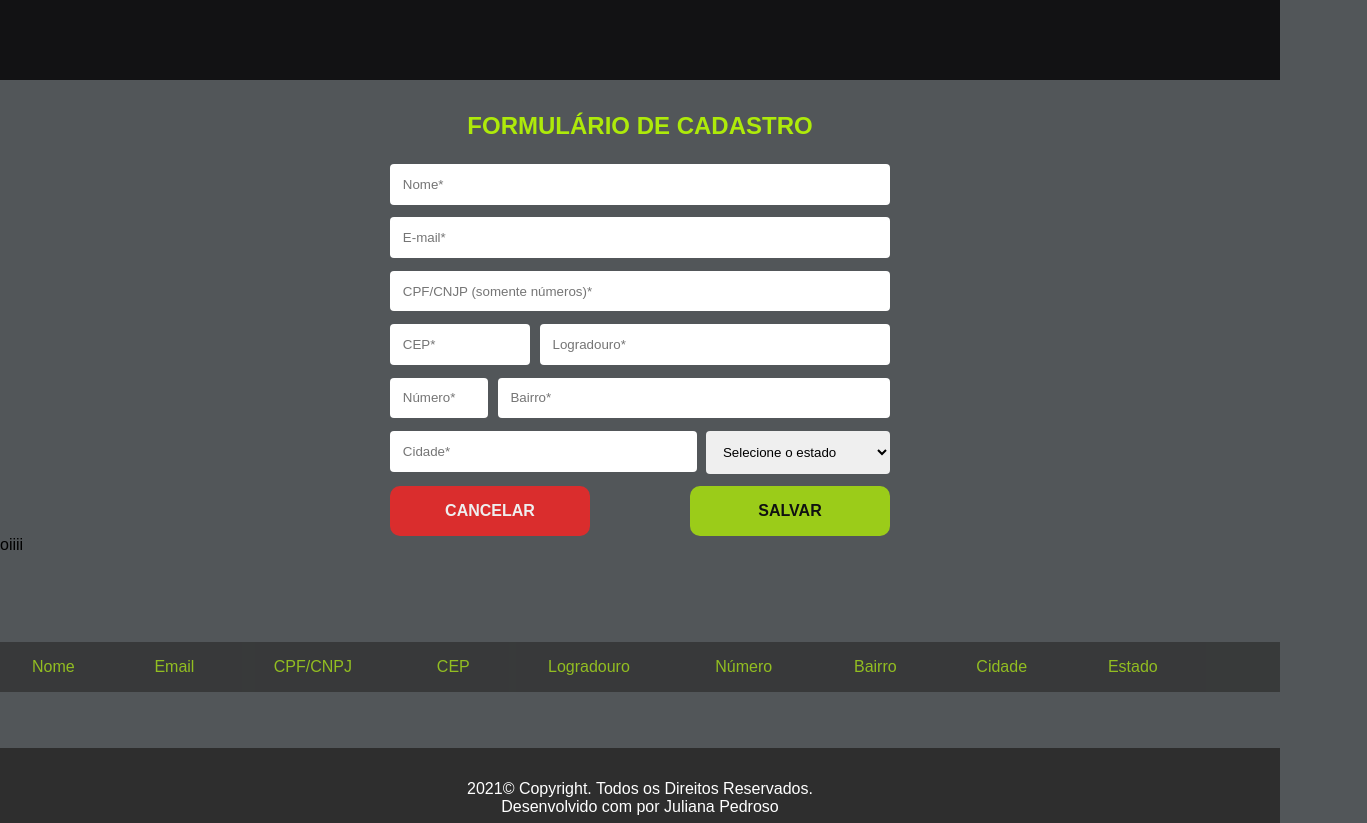
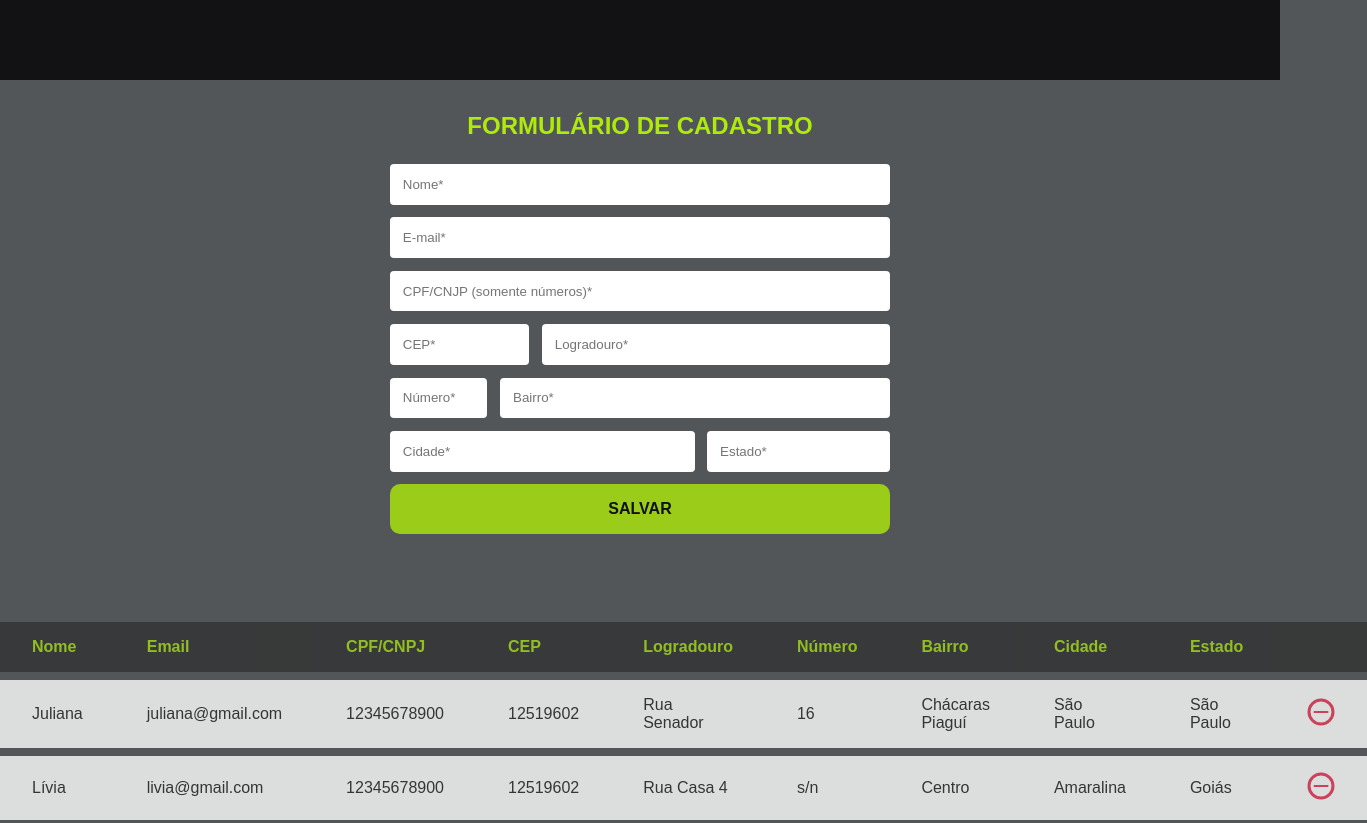
Before and after one commit to julianapedroso/teste-pratico-helpper, a plain HTML site: page index.html in a window 1280 px wide. Shown: the top 823 px of the page, 1367 px wide, since content can reach past the window. Drawn offline with Linux system fonts and the light colour scheme.

Commit message:
lógica de capturar registro e incluir na tabela funcinando, implementada a função de remover registro por onclick

```diff
--- a/index.html
+++ b/index.html
@@ -65,7 +65,7 @@
           </div>
 
           <div class="input-data">
-            <label class="sr-only" for="Logradouro">Logradouro</label>
+            <label class="sr-only" for="logradouro">Logradouro</label>
             <input
               type="text"
               id="logradouro"
@@ -78,7 +78,7 @@
 
         <div class="display-grid-endereco">
           <div class="input-data">
-            <label class="sr-only" for="number">Número</label>
+            <label class="sr-only" for="numero">Número</label>
             <input
               type="number"
               id="numero"
@@ -102,7 +102,7 @@
 
         <div class="display-grid-local">
           <div class="input-data">
-            <label class="sr-only" for="number">Cidade</label>
+            <label class="sr-only" for="cidade">Cidade</label>
             <input
               type="text"
               id="cidade"
@@ -112,7 +112,18 @@
             />
           </div>
 
-          <div class="input-data">
+            <div class="input-data">
+              <label class="sr-only" for="estado">Estado</label>
+              <input
+                type="text"
+                id="estado"
+                name="estado"
+                placeholder="Estado*"
+                required
+              />
+            </div>
+
+          <!-- <div class="input-data">
             <select id="estado" name="estado">
               <option value="1" selected>Selecione o estado</option>
               <option value="SP">São Paulo</option>
@@ -143,25 +154,23 @@
               <option value="SE">Sergipe</option>
               <option value="TO">Tocantins</option>
             </select>
-          </div>
+          </div> -->
         </div>
 
-        <div class="input-data actions">
-          <button class="btn-cancelar">Cancelar</button>
+        <div class="input-data action">
           <button class="btn-salvar">Salvar</button>
         </div>
       </form>
     </div>
   </main>
 
-  <section id="lista">
+  <section id="list">
     <h2 class="sr-only">Lista de cadastros</h2>
 
-    <table id="tabela">
+    <table id="table">
       <thead>
         <tr>
           <th>Nome</th>
-          <p id="valorNome">oiiii</p>
           <th>Email</th>
           <th>CPF/CNPJ</th>
           <th>CEP</th>
--- a/scripts.js
+++ b/scripts.js
@@ -165,16 +165,17 @@ const Register = {
 };
 
 const DOM = {
-  registersContainer: document.querySelector("#tabela tbody"),
+  registersContainer: document.querySelector("#table tbody"),
 
   addRegister(register, index) {
     const tr = document.createElement("tr");
-    tr.innerHTML = DOM.innerHTMLRegister(register);
+    tr.innerHTML = DOM.innerHTMLRegister(register, index);
+    tr.dataset.index = index
 
     DOM.registersContainer.appendChild(tr);
   },
 
-  innerHTMLRegister(register) {
+  innerHTMLRegister(register, index) {
     const html = `
             <td class="nome">${register.nome}</td>
             <td class="email">${register.email}</td>
@@ -186,7 +187,7 @@ const DOM = {
             <td class="cidade">${register.cidade}</td>
             <td class="estado">${register.estado}</td>
             <td>
-                <img onclick="Registers.remove" src="./assets/remove.svg" alt="Imagem de remover" />
+                <img onclick="Register.remove(${index})" src="./assets/remove.svg" alt="Imagem de remover" />
             </td>
       `;
     return html;
@@ -203,7 +204,7 @@ const Form = {
   registro: document.querySelector("input#registro"),
   cep: document.querySelector("input#cep"),
   logradouro: document.querySelector("input#logradouro"),
-  numero: document.querySelect("input#numero"),
+  numero: document.querySelector("input#numero"),
   bairro: document.querySelector("input#bairro"),
   cidade: document.querySelector("input#cidade"),
   estado: document.querySelector("input#estado"),
@@ -250,20 +251,20 @@ const Form = {
     }
   },
 
+  clearFields() {
+    Form.nome.value = ""
+    Form.email.value = ""
+    Form.registro.value = ""
+    Form.cep.value = ""
+    Form.logradouro.value = ""
+    Form.numero.value = ""
+    Form.bairro.value = ""
+    Form.cidade.value = ""
+    Form.estado.value = ""
+  },
+
   saveRegister(register) {
     Register.add(register)
-  },
-
-  clearFields() {
-    Form.nome.value = "",
-    Form.email.value = "",
-    Form.registro.value = "",
-    Form.cep.value = "",
-    Form.logradouro.value = "",
-    Form.numero.value = "",
-    Form.bairro.value = "",
-    Form.cidade.value = "",
-    Form.estado.value = ""
   },
 
   submit(event) {
@@ -271,21 +272,23 @@ const Form = {
 
     try {
       Form.validateFields();
-      Form.saveRegister(register);
+      const register = Form.getValues()
+
+      Form.saveRegister(register)
       Form.clearFields()
 
     } catch (error) {
       alert(error.message)
+      console.log(error)
     }
-
 
   },
 };
 
 const App = {
   init() {
-    Register.all.forEach((register) => {
-      DOM.addRegister(register);
+    Register.all.forEach((register, index) => {
+      DOM.addRegister(register, index);
     });
   },
 
@@ -296,25 +299,3 @@ const App = {
 };
 
 App.init();
-
-// let capturandoNome = ""
-
-// function capturar(event) {
-//     event.preventDefault()
-//     capturandoNome = document.getElementById("nome").value;
-//     document.getElementById("valorNome").innerHTML = capturandoNome
-// }
-
-// const Register = {
-//         all: Storage.get(),
-
-//         add(register) {
-//           Register.all.push(register);
-
-//         },
-
-//         remove(index) {
-//           Register.all.splice(index, 1)
-
-//         }
-//       };
--- a/style.css
+++ b/style.css
@@ -46,21 +46,21 @@ h2 {
 .display-grid-postal {
   display: grid;
   grid-template-columns: 0.4fr 1fr;
-  column-gap: 0.6rem;
+  column-gap: 0.8rem;
   width: 100%;
 }
 
 .display-grid-endereco {
   display: grid;
   grid-template-columns: 0.3fr 1.2fr;
-  column-gap: 0.6rem;
+  column-gap: 0.8rem;
   width: 100%;
 }
 
 .display-grid-local {
   display: grid;
   grid-template-columns: 1fr 0.6fr;
-  column-gap: 0.6rem;
+  column-gap: 0.8rem;
   width: 100%;
 }
 
@@ -83,14 +83,14 @@ select {
   margin-top: 0.8rem;
 }
 
-.input-data.actions {
+.input-data.action {
   display: flex;
-  justify-content: space-between;
+  justify-content: center;
   align-items: center;
 }
 
 .btn-salvar {
-  width: 40%;
+  width: 100%;
   height: 50px;
   border: none;
   border-radius: 0.625rem;
@@ -109,36 +109,16 @@ select {
   background: #bfff05;
 }
 
-.btn-cancelar {
-  width: 40%;
-  height: 50px;
-  border: none;
-  border-radius: 0.625rem;
-  background: #e92929;
-  color: #fff;
-  font-weight: bold;
-  font-size: 1rem;
-  text-transform: uppercase;
-
-  cursor: pointer;
-
-  opacity: 0.9;
-}
-
-.btn-cancelar:hover {
-  opacity: 1;
-}
-
-#tabela {
+#table {
   width: 100%;
-  color: #aeea0a;
   border-spacing: 0 0.5rem;
-  margin-top: 5rem
+  margin-top: 5rem;
 }
 
 table th {
   background: #2e2e2e;
-    font-weight: normal;
+  font-weight: 700;
+  color: #aeea0a;
   padding: 1rem 2rem;
   text-align: left;
 
@@ -146,7 +126,8 @@ table th {
 }
 
 table td {
-    background: #2e2e2e;
+  background: #fff;
+  color: #2e2e2e;
   padding: 1rem 2rem;
 }
 
@@ -159,7 +140,6 @@ table th {
   transition: 300ms;
 }
 
-
 footer {
   background: #2e2e2e;
   position: static;
```
Lines whose indentation alone changed are shown as unchanged.
